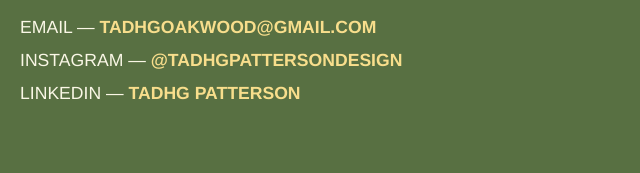
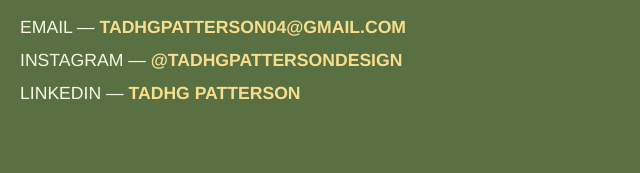
Before and after one commit to tadhgchitchat/tadhgPattersonPortfolio, a plain HTML site: page index.html in a window 1280 px wide. Shown: the part 3045-3218 px from the top of the page, 0-640 px from the left. Drawn offline with Linux system fonts and the light colour scheme.

Commit message:
Fix HTML encoding issues in index.html

```diff
--- a/index.html
+++ b/index.html
@@ -517,8 +517,8 @@ footer{
 
   <p>
     EMAIL —
-    <a href="mailto:tadhgoakwood@gmail.com">
-      tadhgoakwood@gmail.com
+    <a href="mailto:tadhgpatterson04@gmail.com">
+      tadhgpatterson04@gmail.com
     </a>
   </p>
 
```
